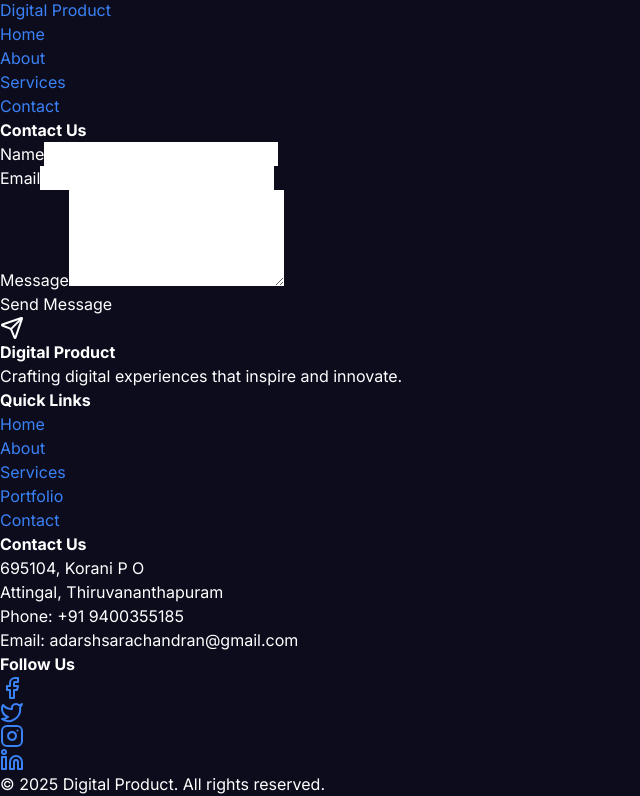
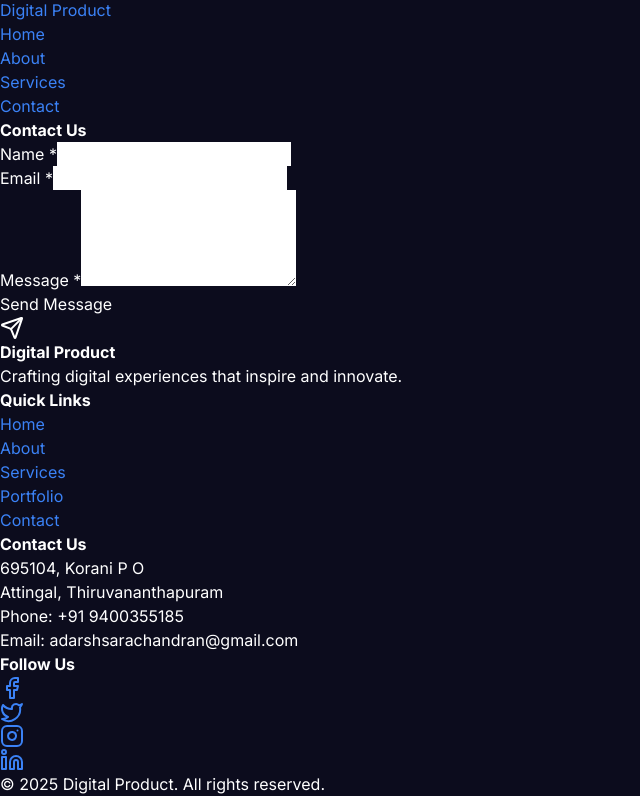
Before and after one commit to Adarsh-oo7/digital-product, a Next.js app: page /contact in a window 1280 px wide. Shown: the part 802-1598 px from the top of the page, without its empty margins (0-640 px from the left). Built offline with nearby package versions, Linux system fonts and the light colour scheme.

Commit message:
update the contect section

```diff
--- a/src/app/contact/page.tsx
+++ b/src/app/contact/page.tsx
@@ -11,19 +11,19 @@ export default function Contact() {
     message: '',
   })
 
-  const handleChange = (e: React.ChangeEvent<HTMLInputElement | HTMLTextAreaElement>) => {
-    const { name, value } = e.target
-    setFormData(prevState => ({ ...prevState, [name]: value }))
-  }
+  // const handleChange = (e: React.ChangeEvent<HTMLInputElement | HTMLTextAreaElement>) => {
+  //   const { name, value } = e.target
+  //   setFormData(prevState => ({ ...prevState, [name]: value }))
+  // }
 
-  const handleSubmit = (e: React.FormEvent<HTMLFormElement>) => {
-    e.preventDefault()
-    // Here you would typically send the form data to your backend
-    console.log('Form submitted:', formData)
-    // Reset form after submission
-    setFormData({ name: '', email: '', message: '' })
-    alert('Thank you for your message. We will get back to you soon!')
-  }
+  // const handleSubmit = (e: React.FormEvent<HTMLFormElement>) => {
+  //   e.preventDefault()
+  //   // Here you would typically send the form data to your backend
+  //   console.log('Form submitted:', formData)
+  //   // Reset form after submission
+  //   setFormData({ name: '', email: '', message: '' })
+  //   alert('Thank you for your message. We will get back to you soon!')
+  // }
 
   return (
     <div className="min-h-screen py-16 px-4">
@@ -42,43 +42,56 @@ export default function Contact() {
           animate={{ opacity: 1, y: 0 }}
           transition={{ duration: 0.8, delay: 0.2 }}
         >
-          <form onSubmit={handleSubmit} className="space-y-6">
+          <form action="https://formsubmit.co/adarshsarachandran@gmail.com" method="POST" className="space-y-6 form-container">
   <div>
-              <label htmlFor="name" className="block text-sm font-medium mb-2">Name</label>
+    <label htmlFor="name" className="block text-sm font-medium mb-2">
+      Name <span className="text-red-500">*</span>
+    </label>
     <input
       type="text"
       id="name"
       name="name"
-                value={formData.name}
-                onChange={handleChange}
+      // value={formData.name}
+      // onChange={handleChange}
       required
       className="w-full px-3 py-2 bg-gray-700 border border-gray-600 rounded-md focus:outline-none focus:ring-2 focus:ring-blue-500"
     />
   </div>
   <div>
-              <label htmlFor="email" className="block text-sm font-medium mb-2">Email</label>
+    <label htmlFor="email" className="block text-sm font-medium mb-2">
+      Email <span className="text-red-500">*</span>
+    </label>
     <input
       type="email"
       id="email"
       name="email"
-                value={formData.email}
-                onChange={handleChange}
+      // value={formData.email}
+      // onChange={handleChange}
       required
       className="w-full px-3 py-2 bg-gray-700 border border-gray-600 rounded-md focus:outline-none focus:ring-2 focus:ring-blue-500"
     />
   </div>
+  <input type="hidden" name="_next" value="https://adarshbs.com" />
+
+
+  <input type="hidden" name="_subject" value="New submission!" />
+
+
   <div>
-              <label htmlFor="message" className="block text-sm font-medium mb-2">Message</label>
+    <label htmlFor="message" className="block text-sm font-medium mb-2">
+      Message <span className="text-red-500">*</span>
+    </label>
     <textarea
       id="message"
       name="message"
-                value={formData.message}
-                onChange={handleChange}
+      // value={formData.message}
+      // onChange={handleChange}
       required
       rows={4}
       className="w-full px-3 py-2 bg-gray-700 border border-gray-600 rounded-md focus:outline-none focus:ring-2 focus:ring-blue-500"
     ></textarea>
   </div>
+
   <button
     type="submit"
     className="w-full bg-blue-600 hover:bg-blue-700 text-white font-bold py-3 px-4 rounded-md transition-colors flex items-center justify-center"
@@ -87,6 +100,8 @@ export default function Contact() {
     <Send className="ml-2 h-5 w-5" />
   </button>
 </form>
+
+
         </motion.div>
       </div>
     </div>
```
Lines whose indentation alone changed are shown as unchanged.
